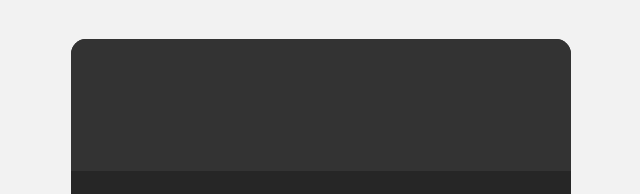
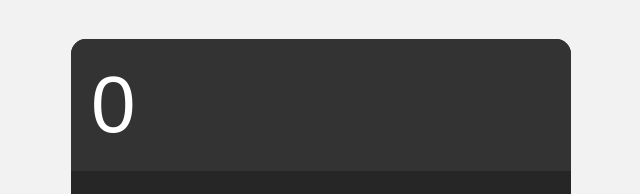
Before and after one commit to Abd-elrahman-Mohamed/calculatorJS, a plain HTML site: page index.html in a window 1280 px wide. Shown: the top 194 px of the page, without its empty margins (319-959 px from the left). Drawn offline with Linux system fonts and the light colour scheme.

Commit message:
Update index.html

```diff
--- a/index.html
+++ b/index.html
@@ -15,7 +15,7 @@
   </head>
   <body>
     <div id="calculator">
-      <input id="display" type="text" readonly />
+      <input id="display" type="text" value="0" readonly />
       <div id="keys">
         <button onclick="appendToDisplay('+')" class="operator-btn">+</button>
         <button onclick="appendToDisplay('7')">7</button>
```
